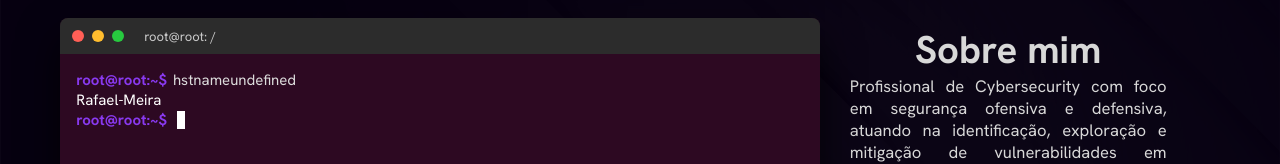
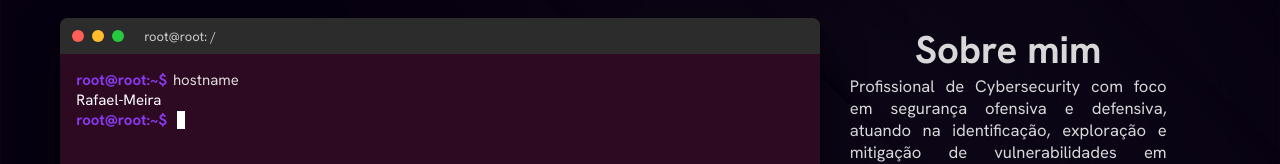
Before and after one commit to Ysuyuri/portfolio, a React (Create React App) app: page / in a window 1280 px wide. Shown: the part 245-409 px from the top of the page. Built offline with nearby package versions, Linux system fonts and the light colour scheme; no server answers.

Commit message:
correcao terminal hostname

```diff
--- a/src/components/form/Terminal.js
+++ b/src/components/form/Terminal.js
@@ -10,25 +10,31 @@ export default function TerminalMock() {
   const [showPrompt, setShowPrompt] = useState(false);
 
   useEffect(() => {
-    let index = 0;
+    setTyped("");
+    setShowOutput(false);
+    setShowPrompt(false);
 
     const typing = setInterval(() => {
-      if (index >= commandText.length) {
-        clearInterval(typing);
+      setTyped((prev) => {
+        if (prev.length >= commandText.length) {
+          clearInterval(typing);
+          return prev;
+        }
 
-        setTimeout(() => {
-          setShowOutput(true);
-          setTimeout(() => setShowPrompt(true), 400);
-        }, 500);
-
-        return;
-      }
-
-      setTyped((prev) => prev + commandText[index]);
-      index++;
+        const nextChar = commandText[prev.length];
+        return prev + nextChar;
+      });
     }, 120);
 
-    return () => clearInterval(typing);
+    const finalTimeout = setTimeout(() => {
+      setShowOutput(true);
+      setTimeout(() => setShowPrompt(true), 400);
+    }, (commandText.length * 120) + 500);
+
+    return () => {
+      clearInterval(typing);
+      clearTimeout(finalTimeout);
+    };
   }, []);
 
 
```
